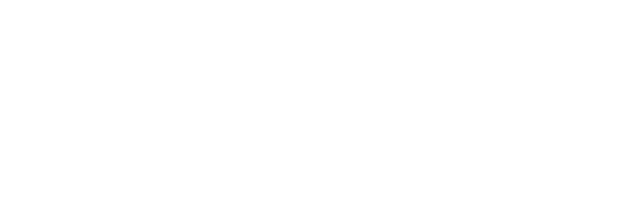
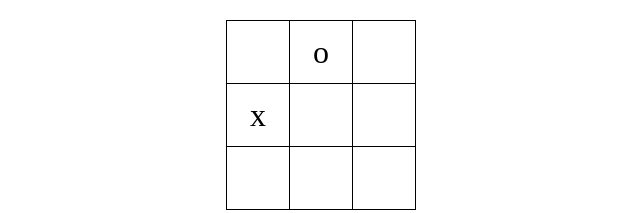
Before and after one commit to Christian-Plinke/tic-tac-toe, a plain HTML site: page index.html in a window 1280 px wide. Shown: the whole page, without its empty margins (319-959 px from the left). Drawn offline with Linux system fonts and the light colour scheme.

Commit message:
implemented render() and raw css

```diff
--- a/index.html
+++ b/index.html
@@ -6,7 +6,9 @@
     <link rel="stylesheet" href="./style.css">
     <title>Tic Tac Toe</title>
 </head>
-<body>
+<body onload="init()">
+
+<div id="content"></div>
 
 
     <script src="./script.js"></script>
--- a/script.js
+++ b/script.js
@@ -0,0 +1,38 @@
+let fields = [
+    null,
+    'circle',
+    null,
+    'cross',
+    null,
+    null,
+    null,
+    null,
+    null
+];
+
+function init(){
+    render();
+}
+
+function render() {
+    let tableHTML = '<table>';
+
+    for (let i = 0; i < 3; i++) {
+      tableHTML += '<tr>';
+      for (let j = 0; j < 3; j++) {
+        let index = i * 3 + j;
+        let symbol = '';
+        if (fields[index] === 'circle') {
+          symbol = 'o';
+        } else if (fields[index] === 'cross') {
+          symbol = 'x';
+        }
+        tableHTML += `<td>${symbol}</td>`;
+      }
+      tableHTML += '</tr>';
+    }
+
+    tableHTML += '</table>';
+
+    document.getElementById('content').innerHTML = tableHTML;
+  }
--- a/style.css
+++ b/style.css
@@ -0,0 +1,12 @@
+table {
+    border-collapse: collapse;
+    margin: 20px auto;
+  }
+  td {
+    width: 60px;
+    height: 60px;
+    text-align: center;
+    vertical-align: middle;
+    font-size: 2em;
+    border: 1px solid black;
+  }
```
